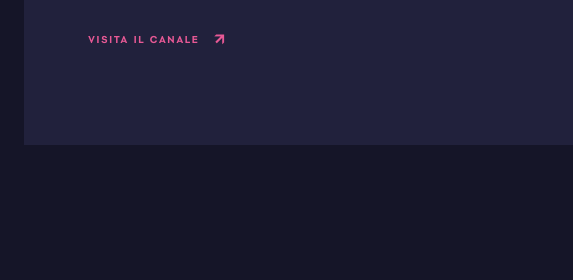
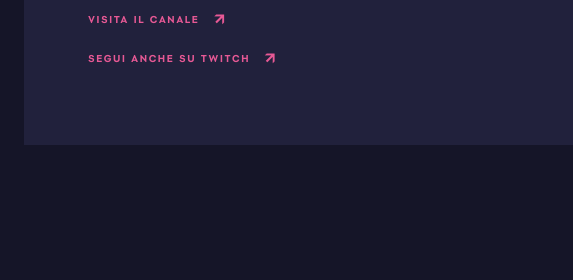
Before and after one commit to JonaDev2026/GTA6_Italia, a plain HTML site: page docs/index.html in a window 1280 px wide. Shown: the part 2415-2695 px from the top of the page, 0-573 px from the left. Drawn offline with Linux system fonts and the light colour scheme.

Commit message:
Aggiungi link Twitch a Vice Talk

```diff
--- a/docs/index.html
+++ b/docs/index.html
@@ -54,6 +54,7 @@
             <h3>Segui<br>il podcast</h3>
             <p>Video, approfondimenti e dirette dedicati a Grand Theft Auto VI. Segui il canale YouTube di GTA6ITALIA per non perdere i nuovi contenuti e le prossime live.</p>
             <a class="text-link" href="https://www.youtube.com/@gta6italia" target="_blank" rel="noopener noreferrer">Visita il canale</a>
+            <a class="text-link" href="https://www.twitch.tv/gta6italia" target="_blank" rel="noopener noreferrer">Segui anche su Twitch</a>
           </div>
           <div class="vice-talk-player">
             <iframe
```
